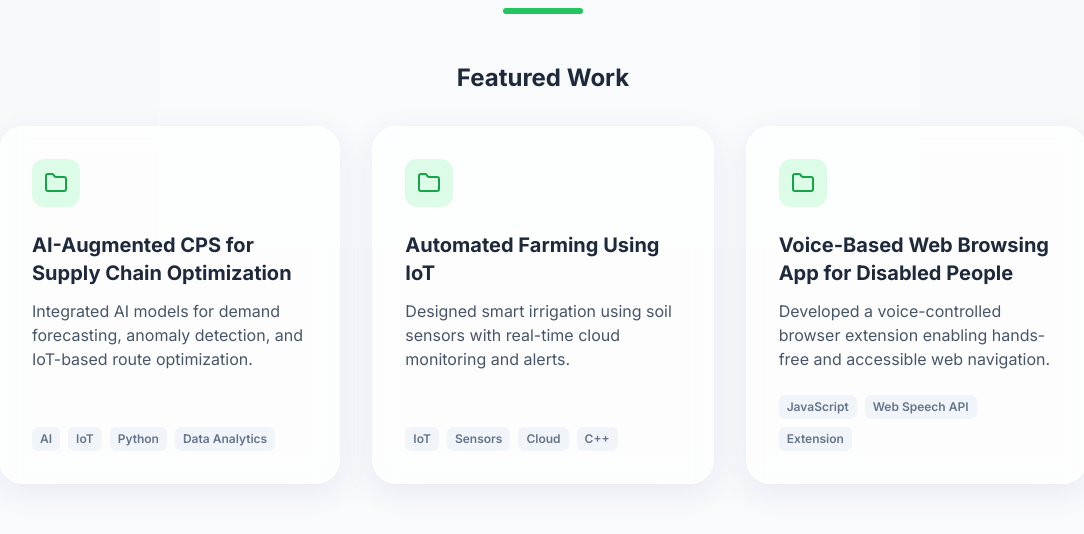
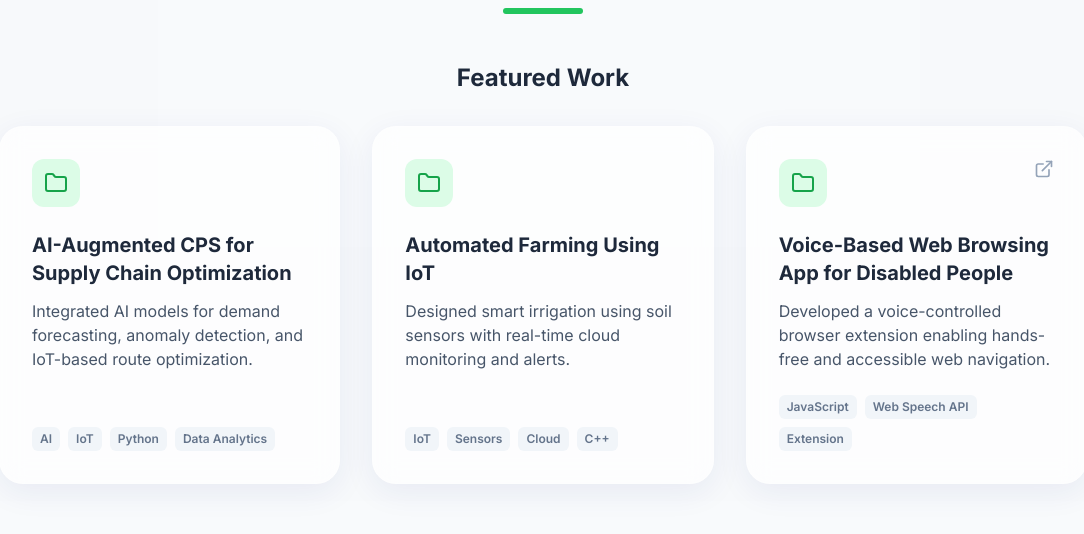
Before and after one commit to aman3137/aman-portfolio, a React (Vite) app: page / in a window 1280 px wide. Shown: the part 2040-2574 px from the top of the page, without its empty margins (97-1181 px from the left). Built offline with nearby package versions, Linux system fonts and the light colour scheme.

Commit message:
Make Voice-Based Web App project card clickable and link to GitHub repo

```diff
--- a/src/sections/Projects.jsx
+++ b/src/sections/Projects.jsx
@@ -21,6 +21,7 @@ const featuredProjects = [
     description: 'Developed a voice-controlled browser extension enabling hands-free and accessible web navigation.',
     tags: ['JavaScript', 'Web Speech API', 'Extension'],
     featured: true,
+    link: 'https://github.com/aman3137/Voice-Based-Web-Browsing-App-for-Disabled-People'
   },
 ];
 
@@ -31,19 +32,20 @@ const Projects = () => {
       <div className="mb-16">
         <h3 className="text-2xl font-bold mb-8 text-center text-slate-800">Featured Work</h3>
         <div className="grid md:grid-cols-3 gap-8">
-          {featuredProjects.map((project, index) => (
-            <motion.div
-              key={index}
-              initial={{ opacity: 0, y: 20 }}
-              whileInView={{ opacity: 1, y: 0 }}
-              viewport={{ once: true }}
-              transition={{ duration: 0.5, delay: index * 0.1 }}
-              className="glass p-8 rounded-3xl flex flex-col h-full group hover:shadow-xl transition-all"
-            >
-              <div className="w-12 h-12 bg-primary-100 rounded-xl flex items-center justify-center text-primary-600 mb-6 group-hover:scale-110 transition-transform">
+          {featuredProjects.map((project, index) => {
+            const innerContent = (
+              <div className="p-8 flex flex-col h-full">
+                <div className="flex justify-between items-start mb-6">
+                  <div className="w-12 h-12 bg-primary-100 rounded-xl flex items-center justify-center text-primary-600 group-hover:scale-110 transition-transform">
                     <Folder size={24} />
                   </div>
-              <h4 className="text-xl font-bold text-slate-800 mb-3">{project.name}</h4>
+                  {project.link && (
+                    <div className="text-slate-400 group-hover:text-primary-600 transition-colors">
+                       <ExternalLink size={20} />
+                    </div>
+                  )}
+                </div>
+                <h4 className="text-xl font-bold text-slate-800 mb-3 group-hover:text-primary-600 transition-colors">{project.name}</h4>
                 <p className="text-slate-600 mb-6 flex-grow">{project.description}</p>
                 <div className="flex flex-wrap gap-2 mt-auto">
                   {project.tags.map(tag => (
@@ -52,8 +54,25 @@ const Projects = () => {
                     </span>
                   ))}
                 </div>
+              </div>
+            );
+
+            return (
+              <motion.div
+                key={index}
+                initial={{ opacity: 0, y: 20 }}
+                whileInView={{ opacity: 1, y: 0 }}
+                viewport={{ once: true }}
+                transition={{ duration: 0.5, delay: index * 0.1 }}
+                className={`glass rounded-3xl flex flex-col h-full group hover:shadow-xl transition-all overflow-hidden ${project.link ? 'cursor-pointer' : ''}`}
+                onClick={() => {
+                  if (project.link) window.open(project.link, '_blank', 'noopener,noreferrer');
+                }}
+              >
+                {innerContent}
               </motion.div>
-          ))}
+            );
+          })}
         </div>
       </div>
     </Section>
```
Lines whose indentation alone changed are shown as unchanged.
